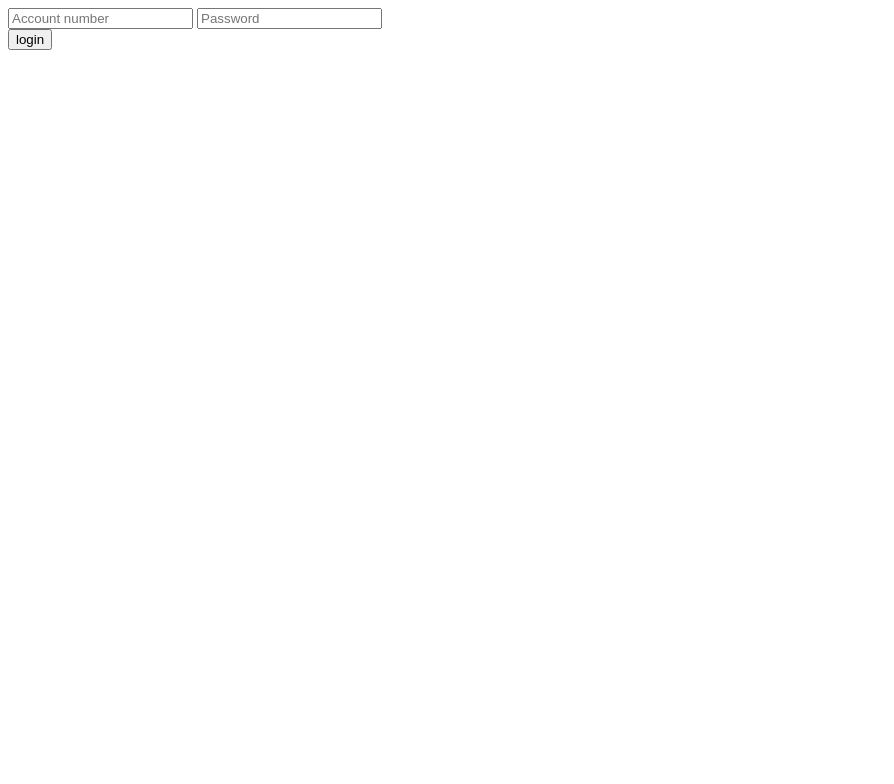
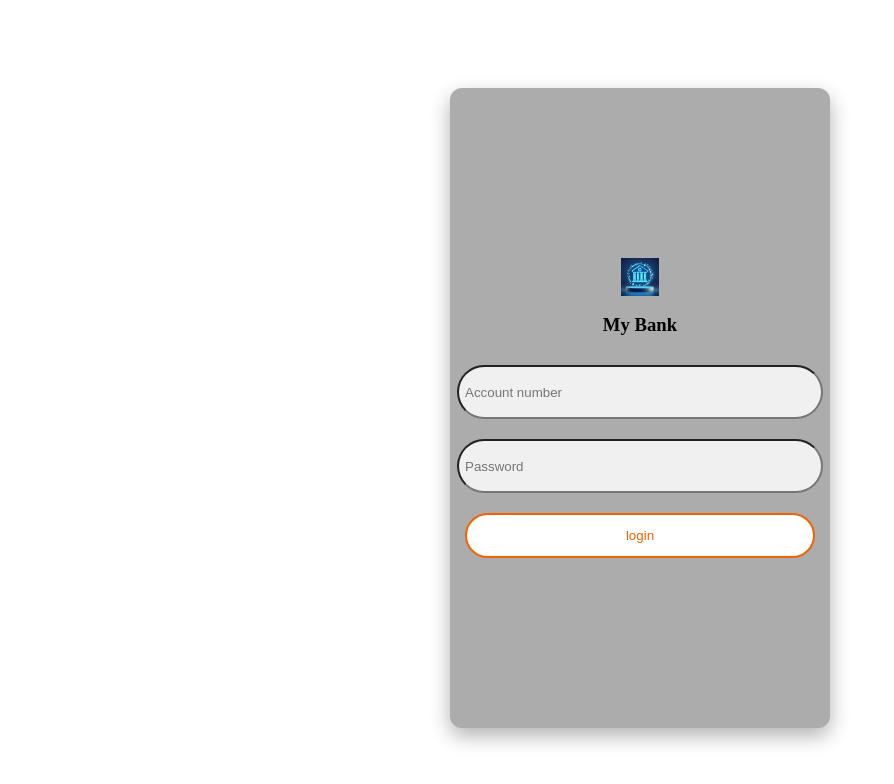
Before and after one commit to amiljoseph03/Banking-web-app, a plain HTML site: page login.html in a window 1280 px wide. Shown: the whole page, without its empty margins (0-894 px from the left). Drawn offline with Linux system fonts and the light colour scheme.

Commit message:
login ui done

```diff
--- a/login.html
+++ b/login.html
@@ -4,13 +4,102 @@
     <meta charset="UTF-8">
     <meta name="viewport" content="width=device-width, initial-scale=1.0">
     <title>Document</title>
+
+    <style>
+
+                input {
+    max-width: 350px;
+    width: 100%;
+    background: #f0f0f0;
+    margin: 10px 0;
+    height: 50px;
+    border-radius: 50px;
+    display: grid;
+    grid-template-columns: 15% 85%;
+    padding: 0 0.4rem;
+    position: relative;
+    animation-name: onloadAnim;
+    animation-duration: 1s;
+}
+.input-group i {
+    text-align: center;
+    line-height: 50px;
+    color: #acacac;
+    transition: 0.5s;
+    font-size: 15px;
+}
+.btn {
+    width: 100%;
+    height: 45px;
+    max-width: 350px;
+    background: #fff;
+    border: 2px solid #f26200;
+    border-radius: 25px;
+    color: #f26200;
+    cursor: pointer;
+    font-weight: 500;
+    transition: 0.3s;
+    margin-top: 10px;
+     display: grid;
+       display: flex;
+    justify-content: center;
+    align-items: center;
+}
+.btn:hover {
+    background: #f26200;
+    color: #fff;
+}
+img {
+  height: 10%;
+  width: 10%;
+  display: block;
+  margin: 0 auto;
+}
+.container {
+  display: flex;
+  justify-content: center;
+  align-items: center;
+  height: 100vh;
+}
+.container2 {
+  display: flex;
+  justify-content: center;
+  align-items: center;
+  height: 80vh;
+  width: 30%;
+  background-color: #acacac;
+
+    border-radius: 12px;
+  box-shadow: 0 8px 20px rgba(0, 0, 0, 0.3);
+}
+form {
+  display: flex;
+  flex-direction: column;
+  align-items: center;
+}
+
+    </style>
 </head>
 <body>
+
+     <div class="container">
+        <div class="container2">
     <form action="">
+
+
+        <img src="./images/logo.jpg" alt="">
+        <h3>My Bank</h3>
+
+
         <input type="text" name="" id="acno" placeholder="Account number">
         <input type="text" name="" id="pswrd" placeholder="Password">
+
+          <button class="btn" onclick="login()">login</button>
     </form>
-   <button onclick="login()">login</button>
+
+    </div>
+    </div>
+
 </body>
 <script src="script.js"></script>
 </html>
```
